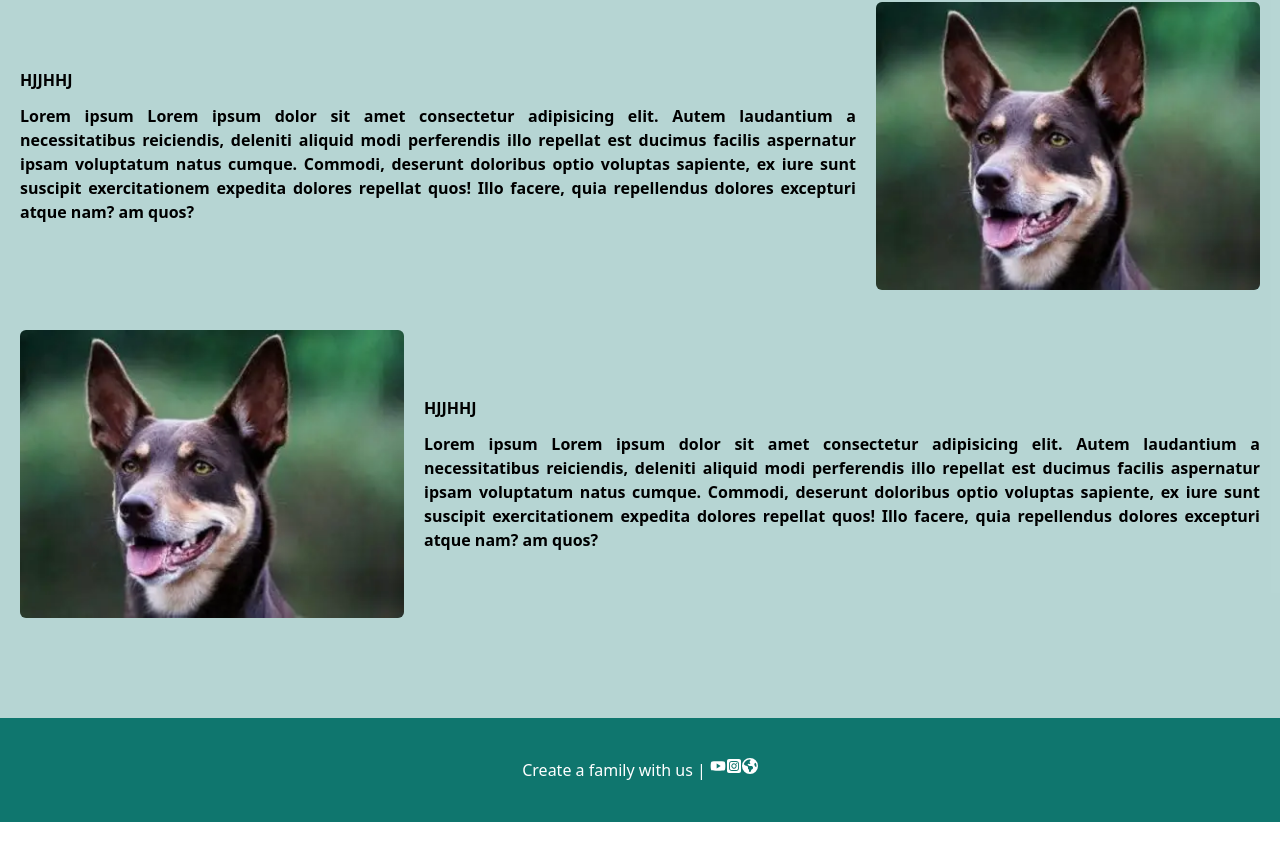
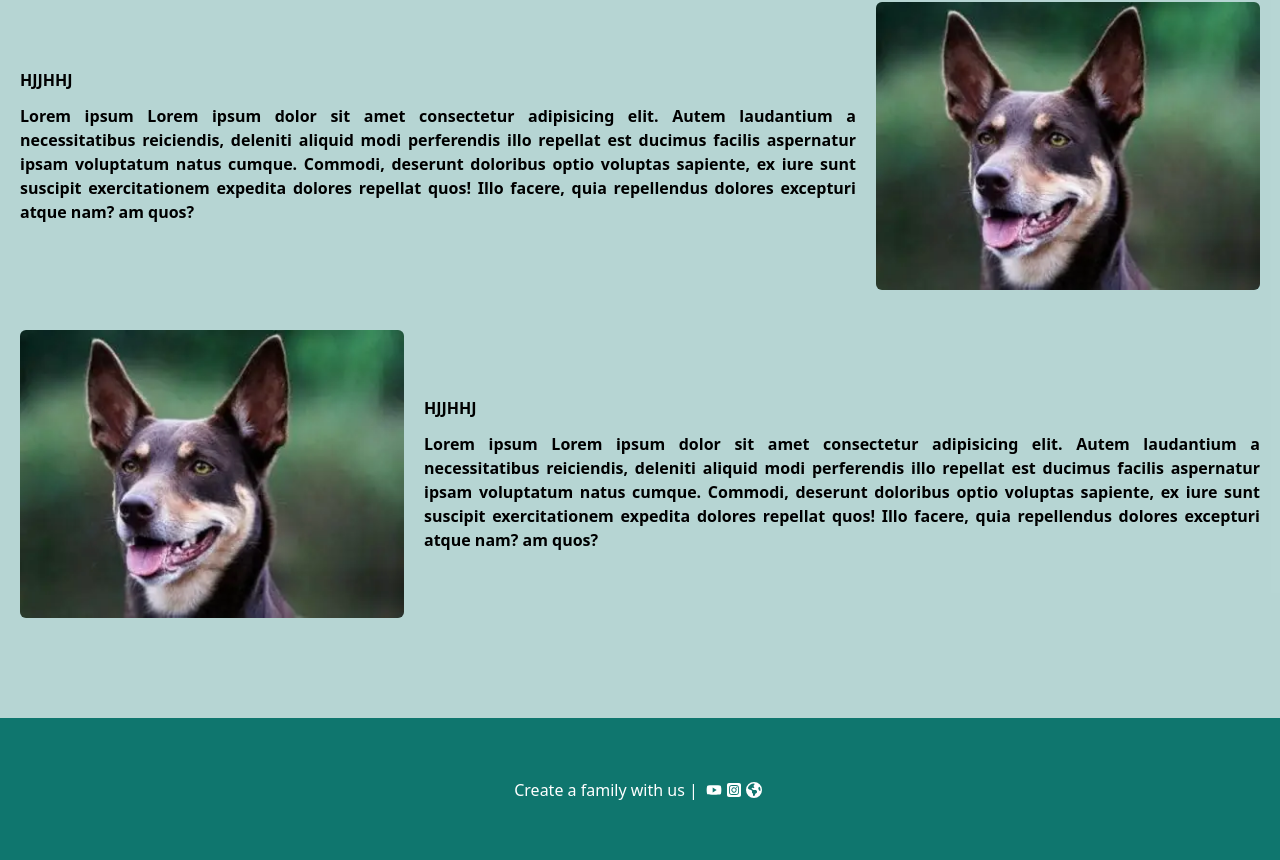
Before and after one commit to Sudharsan-R23/Pet-Adoption, a React (Vite) app: page / in a window 1280 px wide. Shown: the part 678-1538 px from the top of the page. Before the commit the page ends 1500 px from the top, so only its background shows below. Built offline with nearby package versions, Linux system fonts and the light colour scheme.

Commit message:
changed the code

```diff
--- a/src/Components/Footer.jsx
+++ b/src/Components/Footer.jsx
@@ -6,9 +6,9 @@ export default function
 () {
   return (
     <div>
-        <div className={`p-10 bg-[#0F766E] justify-center content-center flex text-white`}>
+        <div className={`p-15 content-center bg-[#0F766E] justify-center content-center flex text-white`}>
             <h1>Create a family with us | </h1>
-            <div className={`flex ml-1`}>
+            <div className={`flex ml-1 p-1 gap-1`}>
                 < TiSocialYoutube/>
                 <FaSquareInstagram/>
                 <FaEarthAmericas/>
```
